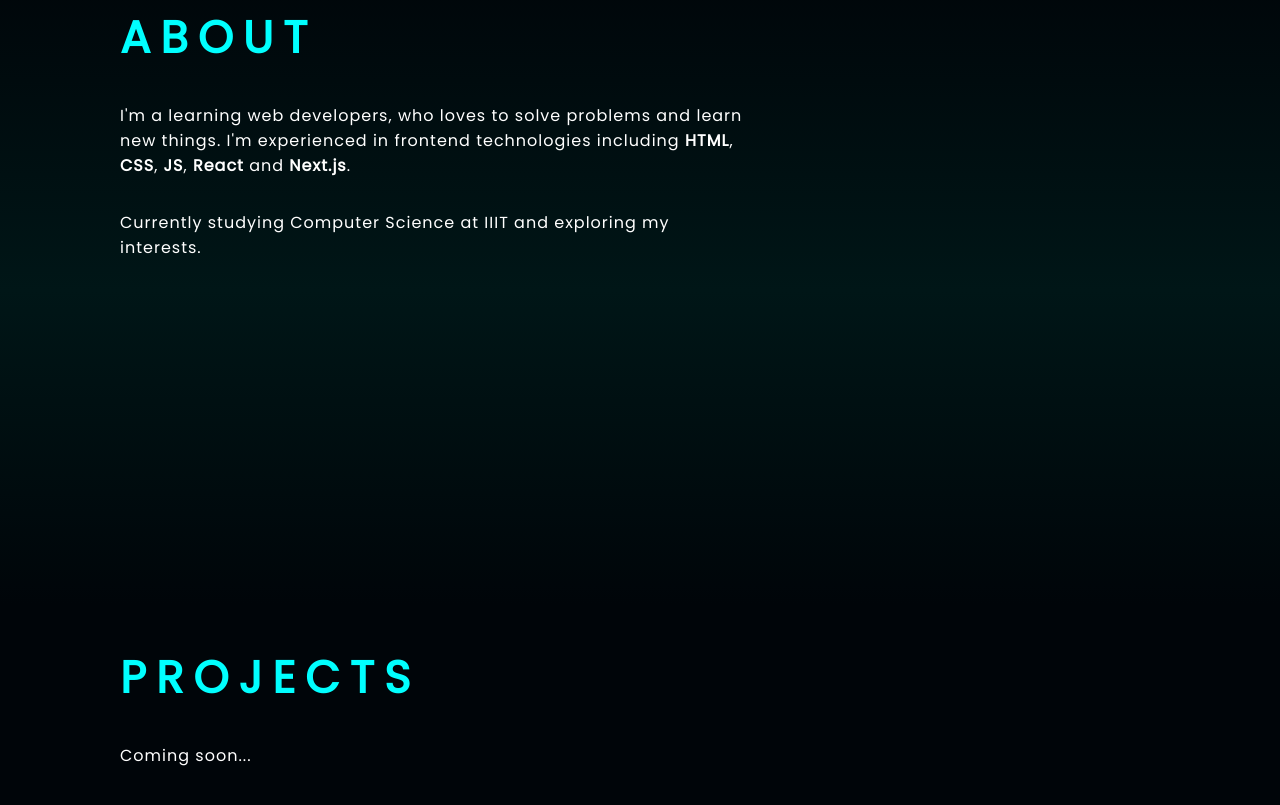
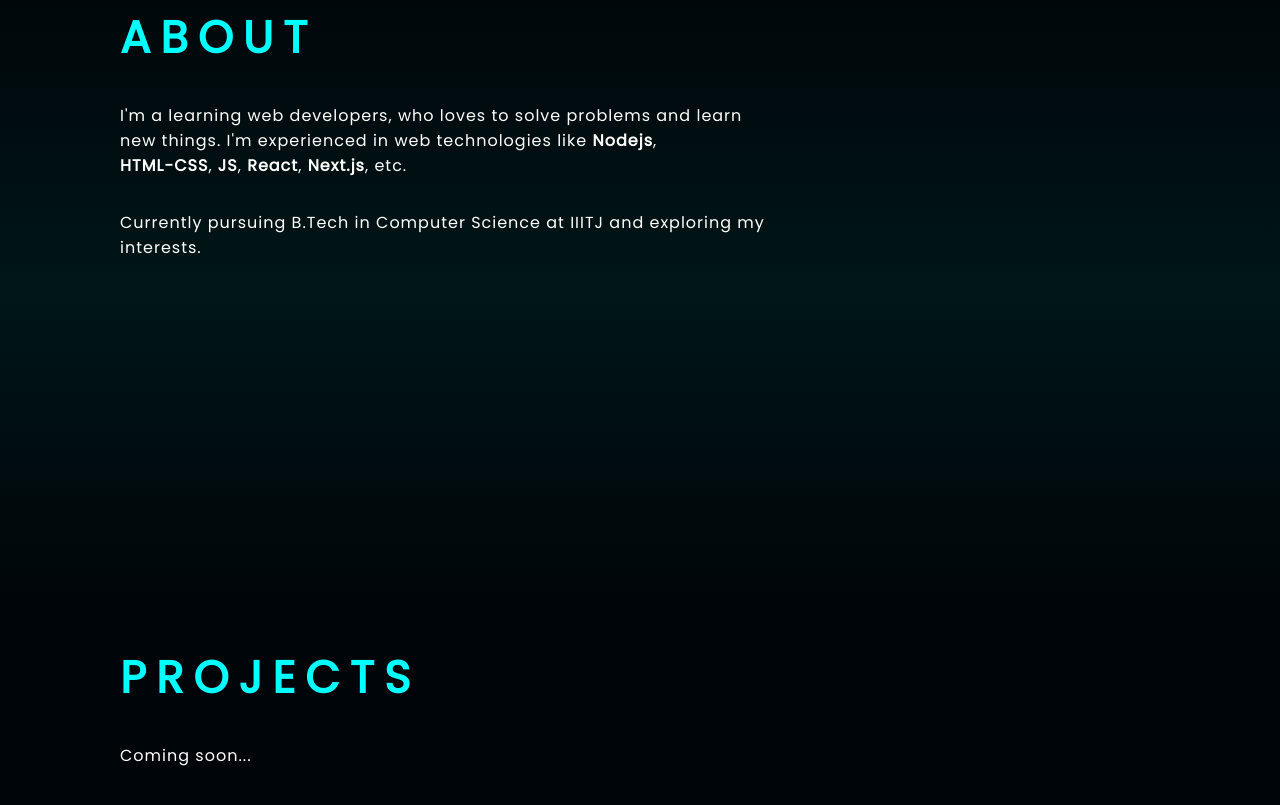
Before and after one commit to Aksh-Bansal-dev/aksh-bansal-dev.github.io, a Next.js app: page / in a window 1280 px wide. Shown: the part 900-1705 px from the top of the page. Built offline with nearby package versions, Linux system fonts and the light colour scheme.

Commit message:
Update about.js

```diff
--- a/components/about.js
+++ b/components/about.js
@@ -8,11 +8,11 @@ function About(){
 				</h1>
 				<p>
 					I'm a learning web developers, who loves to solve problems and learn <br/>
-					new things. I'm experienced in frontend technologies including <strong>HTML</strong>,<br/>
-					<strong>CSS</strong>, <strong>JS</strong>, <strong>React</strong> and <strong>Next.js</strong>.
+					new things. I'm experienced in web technologies like <strong>Nodejs</strong>,<br/>
+					<strong>HTML-CSS</strong>, <strong>JS</strong>, <strong>React</strong>, <strong>Next.js</strong>, etc.
 				</p>
 				<p>
-					Currently studying Computer Science at IIIT and exploring my <br/>interests.
+					Currently pursuing B.Tech in Computer Science at IIITJ and exploring my <br/>interests.
 				</p>
 				<style jsx>{`
 
```
